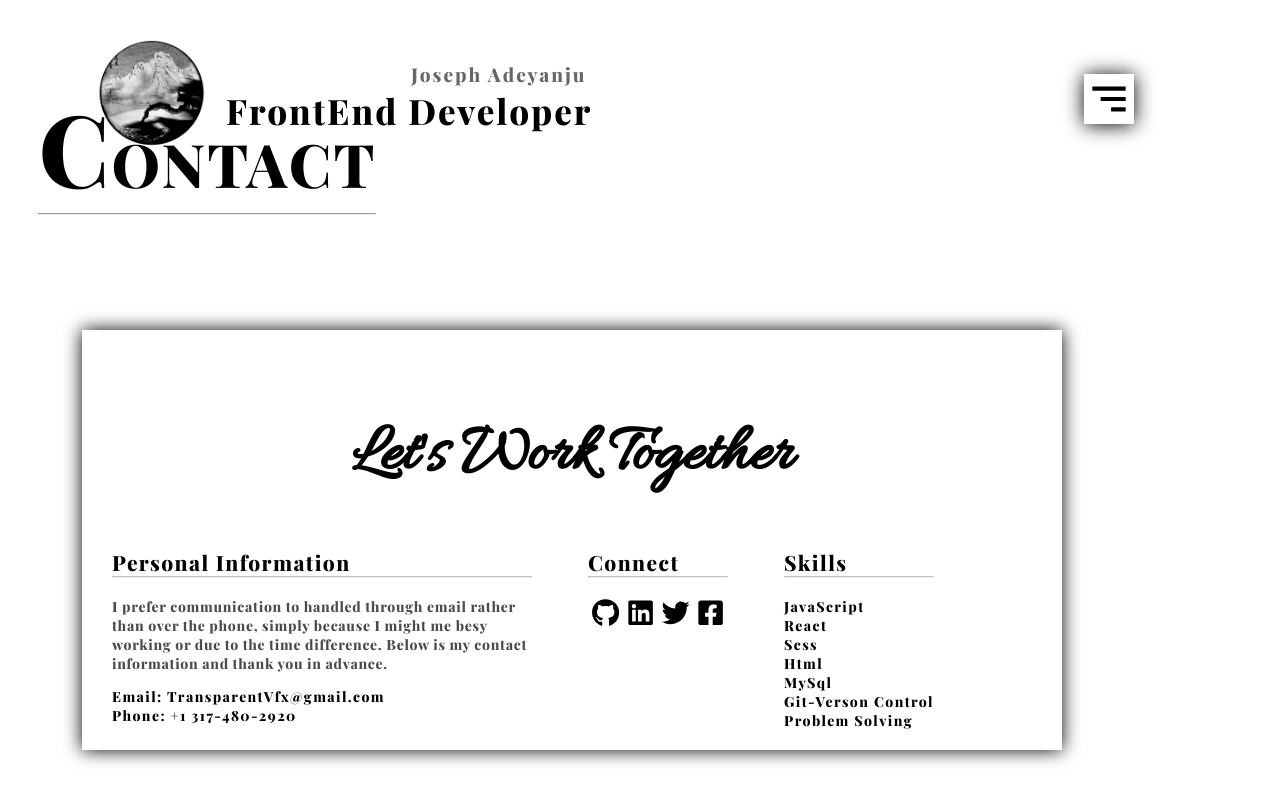
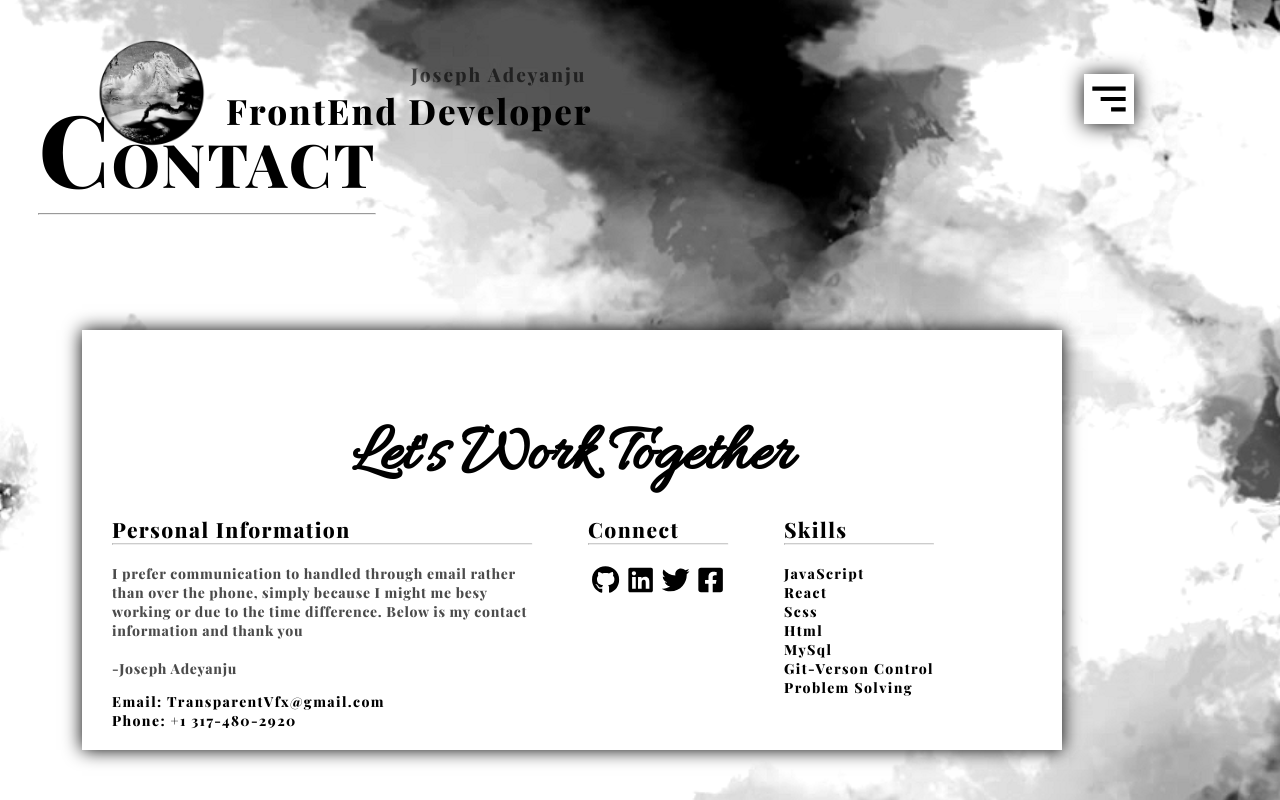
Before and after one commit to JoeCodes20/portfolio, a React (Create React App) app: page /Contact in a window 1280 px wide. Built offline with nearby package versions, Linux system fonts and the light colour scheme.

Commit message:
"update"

```diff
--- a/src/components/Contact/contact.js
+++ b/src/components/Contact/contact.js
@@ -23,7 +23,7 @@ function Contact(){
                                                  <h2>Personal Information</h2>
                                                  <hr/>
                                                  <br/>
-                                                 <p>I prefer communication to handled through email rather than over the phone, simply because I might me besy working or due to the time difference. Below is my contact information and thank you in advance.</p>
+                                                 <p>I prefer communication to handled through email rather than over the phone, simply because I might me besy working or due to the time difference. Below is my contact information and thank you <br/> <br/> -Joseph Adeyanju</p>
                                                  <h4>Email: <span>TransparentVfx@gmail.com</span></h4>
                                                  <h4>Phone: <span>+1 317-480-2920</span></h4>
                                           </div>
--- a/src/style/style.css
+++ b/src/style/style.css
@@ -10,6 +10,10 @@
 }
 
 .App {
+  background: url("/src/images/portfolio-bg.png");
+  background-repeat: no-repeat;
+  -o-object-fit: cover;
+     object-fit: cover;
   overflow-x: hidden;
   text-decoration: none;
 }
@@ -98,6 +102,7 @@
   width: 50px;
   height: 50px;
   color: black;
+  background: white;
   -webkit-box-shadow: 0px 1px 20px black;
           box-shadow: 0px 1px 20px black;
   -webkit-transition: 0.2s;
@@ -241,6 +246,7 @@
   position: relative;
   height: 2500px;
   overflow: hidden;
+  background-color: white;
 }
 
 .projects .project-title {
--- a/src/style/style.scss
+++ b/src/style/style.scss
@@ -9,6 +9,9 @@
   font-family: "Playfair Display";
 }
 .App {
+  background: url("/src/images/portfolio-bg.png");
+  background-repeat: no-repeat;
+  object-fit: cover;
   overflow-x: hidden;
   .header {
     max-width: 1608px;
@@ -74,6 +77,7 @@
     width: 50px;
     height: 50px;
     color: black;
+    background: white;
     box-shadow: 0px 1px 20px black;
     transition: 0.2s;
     display: none;
@@ -195,6 +199,7 @@
   position: relative;
   height: 2500px;
   overflow: hidden;
+  background-color: white;
   .project-title {
     position: absolute;
     text-transform: uppercase;
```
Also changed, not shown: src/images/portfolio-bg.png (added), 1 other file (tests, documents, lock files or other folders).
